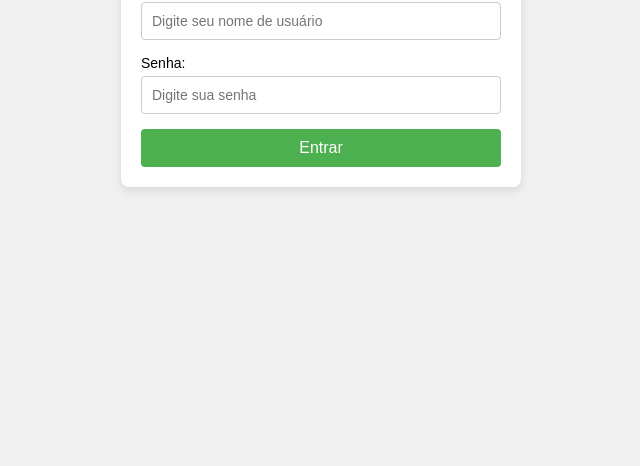
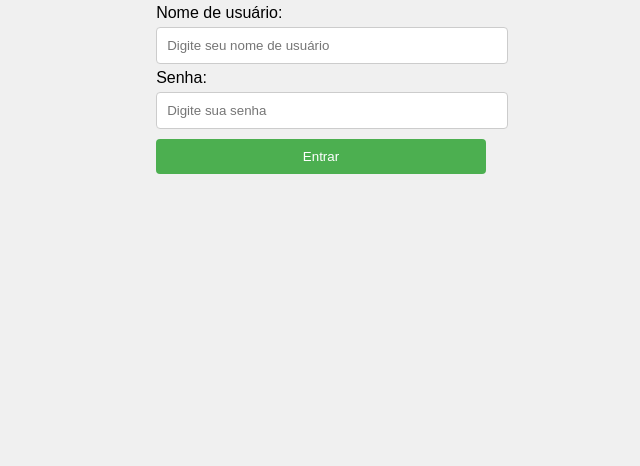
Before and after one commit to RAFA12763/Xunaxi-Site.com, a plain HTML site: page login.html in a window 1280 px wide. Shown: the part 350-816 px from the top of the page, without its empty margins (319-959 px from the left). Drawn offline with Linux system fonts and the light colour scheme.

Commit message:
Update style.css

```diff
--- a/style.css
+++ b/style.css
@@ -1,68 +1,46 @@
-* {
-    margin: 0;
-    padding: 0;
-    box-sizing: border-box;
-}
-
 body {
     font-family: Arial, sans-serif;
     display: flex;
     justify-content: center;
     align-items: center;
-    min-height: 100vh;
+    height: 100vh;
     background-color: #f0f0f0;
 }
 
-.login-container {
+.container {
+    width: 100%;
+    max-width: 400px;
+    padding: 20px;
     background-color: #fff;
     border-radius: 8px;
-    padding: 20px;
     box-shadow: 0 4px 8px rgba(0, 0, 0, 0.1);
-    width: 100%;
-    max-width: 400px;
 }
 
-h2 {
-    text-align: center;
-    margin-bottom: 20px;
-}
-
-.input-group {
-    margin-bottom: 15px;
-}
-
-label {
-    display: block;
-    font-size: 14px;
-    margin-bottom: 5px;
-}
-
-input {
+input, button, textarea {
     width: 100%;
     padding: 10px;
-    font-size: 14px;
+    margin: 5px 0;
     border: 1px solid #ccc;
     border-radius: 4px;
 }
 
 button {
-    width: 100%;
-    padding: 10px;
     background-color: #4CAF50;
     color: white;
     border: none;
-    border-radius: 4px;
     cursor: pointer;
-    font-size: 16px;
 }
 
 button:hover {
     background-color: #45a049;
 }
 
-@media (max-width: 600px) {
-    .login-container {
-        width: 90%;
-        padding: 15px;
-    }
+textarea {
+    height: 100px;
 }
+
+#chatBox {
+    max-height: 300px;
+    overflow-y: scroll;
+    margin-bottom: 10px;
+}
```
